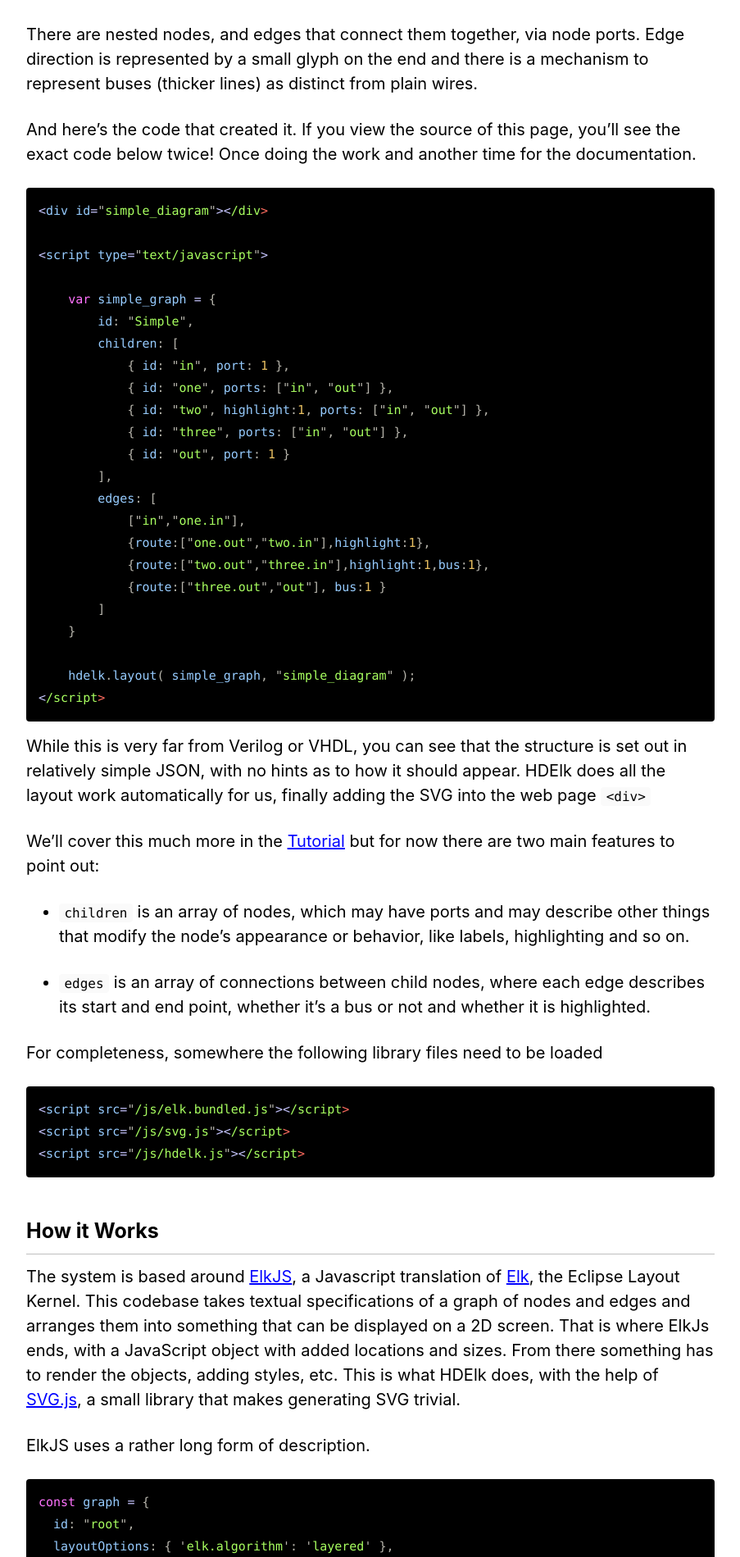
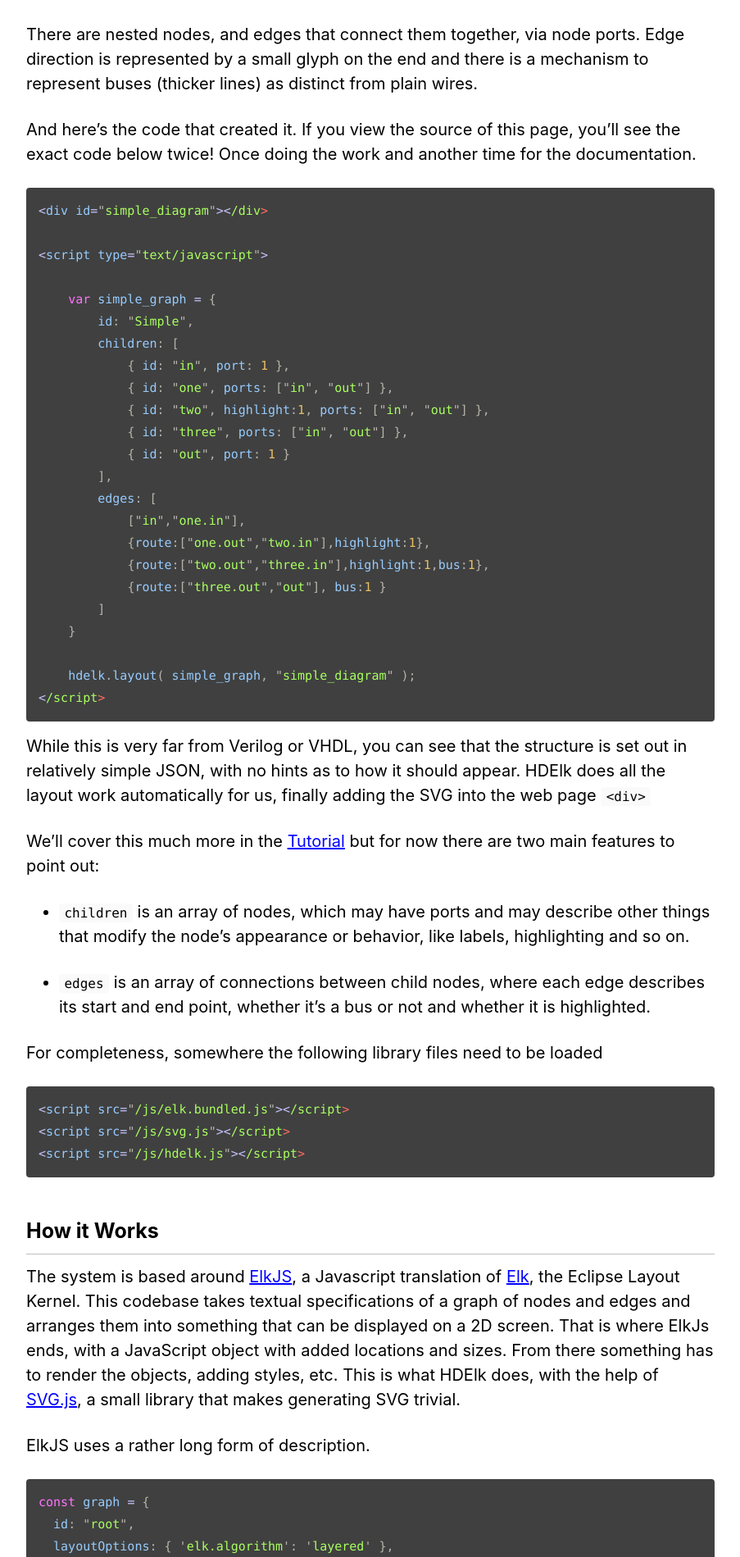
Before and after one commit to davidthings/hdelk, a Jekyll site: the page built from docs/top.md, in a window 1280 px wide. Shown: the part 2450-4349 px from the top of the page at 82% size, without its empty margins (188-1091 px from the left). Built offline with Jekyll 4.4.1, drawn with Linux system fonts in a browser that asks for light colours; cached includes are drawn as plain includes; nearby versions of some CDN libraries; a script that is not in the unit is left out; the list of posts is cut into pages by our own code; our own code applies the rules of GitHub Pages for plain Markdown files.

Commit message:
ease off on the black code backgrounds

```diff
--- a/docs/_sass/minimal-mistakes/skins/_contrast.scss
+++ b/docs/_sass/minimal-mistakes/skins/_contrast.scss
@@ -14,7 +14,7 @@ $masthead-link-color-hover: $text-color !default;
 $navicon-link-color-hover: mix(#fff, $text-color, 80%) !default;
 
 /* contrast syntax highlighting (base16) */
-$base00: #000000 !default;
+$base00: #404040 !default;
 $base01: #242422 !default;
 $base02: #484844 !default;
 $base03: #6c6c66 !default;
```
